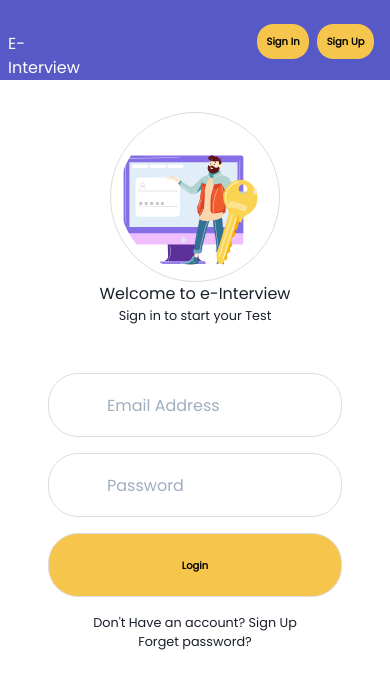
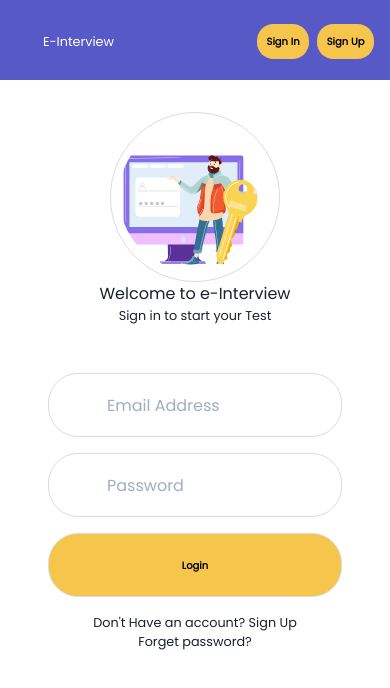
Before and after one commit to Lotusbetaanalytics/interview, a React (Create React App) app: page /login in a window 390 px wide. Shown: the top 688 px of the page. Built offline with nearby package versions, Linux system fonts and the light colour scheme.

Commit message:
title reduced

```diff
--- a/src/components/Navigation/styles.module.css
+++ b/src/components/Navigation/styles.module.css
@@ -52,13 +52,13 @@
         padding: 0.5rem 0.5rem;
     }
     .title {
-        width: 40%;
+        width: 50%;
         height: auto;
         display: flex;
         justify-content: flex-end;
     }
     .title h3 {
-        font-size: 1rem;
+        font-size: 0.8rem;
         margin-top: 1.5rem;
         margin-right: 4rem;
     }
--- a/src/screens/User/styles.module.css
+++ b/src/screens/User/styles.module.css
@@ -196,7 +196,7 @@ select {
     }
     .marginTop {
         margin-top: 30px;
-        margin-right: 46%;
+        margin-right: 40%;
     }
     .timer {
         margin: auto;
```
